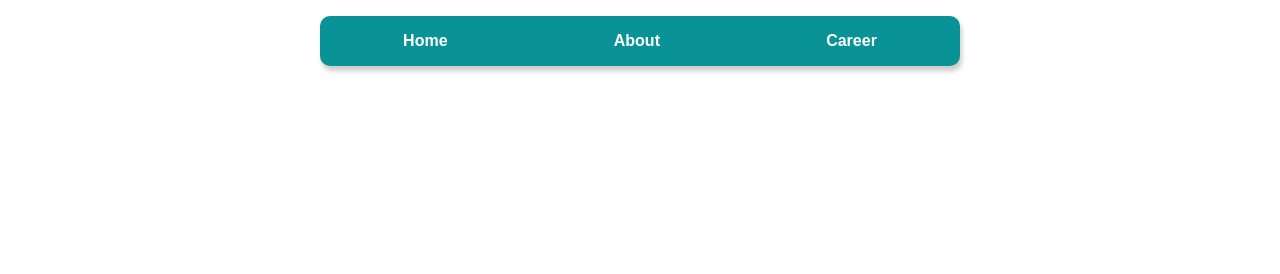
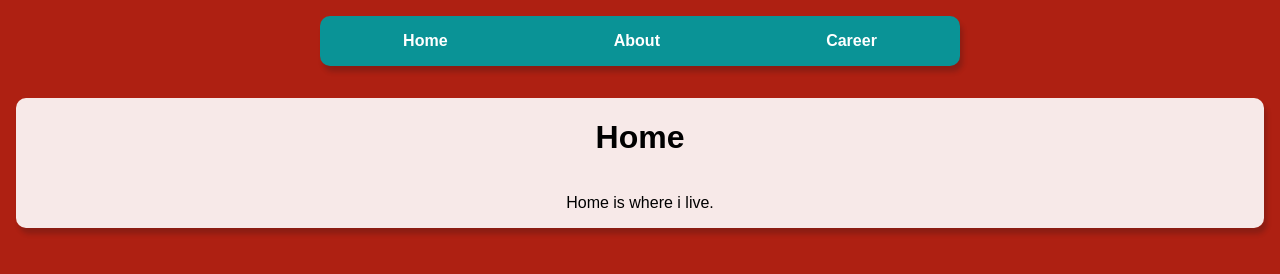
Before and after one commit to MikeElnathan/TOD-Restaurant-Page, a website built with webpack: page src/template.html in a window 1280 px wide. Both pictures are taken after a click on the link "Home". Built offline with nearby package versions, Linux system fonts and the light colour scheme.

Commit message:
create skeleton for home page, about page, and career page.

```diff
--- /dev/null
+++ b/src/classes.js
@@ -0,0 +1,69 @@
+class elementCreator{
+    constructor(tag, id, classname, display){
+        this.tag = tag;
+        this.id = id;
+        this.classname = classname;
+        this.display = this.display;
+
+        const temp = document.createElement(tag);
+        temp.id = id;
+        temp.className = classname;
+        temp.style.display = display;
+        this.element = temp;
+    }
+    getElement(){
+        return this.element;
+    }
+}
+// ------------------------------------------
+export function homePage(){
+
+    const temp1 = new elementCreator("div", "Home", "", "grid");
+    const temp2 = new elementCreator("h1", "homeTitle", "", "grid");
+    const temp3 = new elementCreator("p", "", "description", "");
+
+    const home = temp1.getElement();
+    const homeTitle = temp2.getElement();
+    const description = temp3.getElement();
+
+    description.innerText = "Home is where i live.";
+    homeTitle.innerText = "Home";
+    home.appendChild(homeTitle);
+    home.appendChild(description);
+
+    return home;
+}
+export function aboutPage(){
+
+    const temp1 = new elementCreator("div", "About", "", "grid");
+    const temp2 = new elementCreator("h1", "aboutTitle", "", "grid");
+    const temp3 = new elementCreator("p", "", "description", "");
+
+    const about = temp1.getElement();
+    const aboutTitle = temp2.getElement();
+    const description = temp3.getElement();
+
+    description.innerText = "Where we live, what we sell, and our contact number";
+    aboutTitle.innerText = "About";
+    about.appendChild(aboutTitle);
+    about.appendChild(description);
+
+    return about;
+}
+export function careerPage(){
+
+    const temp1 = new elementCreator("div", "Career", "", "grid");
+    const temp2 = new elementCreator("h1", "careerTitle", "", "grid");
+    const temp3 = new elementCreator("p", "", "description", "");
+
+    const career = temp1.getElement();
+    const careerTitle = temp2.getElement();
+    const description = temp3.getElement();
+
+    description.innerText = "A list of career";
+    careerTitle.innerText = "Career";
+    career.appendChild(careerTitle);
+    career.appendChild(description);
+
+    return career;
+}
--- a/src/index.js
+++ b/src/index.js
@@ -1 +1,43 @@
 import "./style.css";
+import { aboutPage, careerPage, homePage } from "./classes";
+
+const content = document.getElementById("content");
+
+const link = document.getElementsByClassName("headerLink");
+const Homepage = homePage();
+const Aboutpage = aboutPage();
+const Careerpage = careerPage();
+
+if(link.length > 0){
+    Array.from(link).forEach(link => {
+        link.addEventListener("click", () => {
+            const nav = link.innerText;
+            navCase(nav);
+        })
+    })
+}
+// ---------------------------------------------------------------
+function navCase(nav){
+    switch(nav){
+        case "Home":
+            console.log("Home page");
+            Removechild();
+            content.appendChild(Homepage);
+            break;
+        case "About":
+            console.log("About us page");
+            Removechild();
+            content.appendChild(Aboutpage);
+            break;
+        case "Career":
+            console.log("Career page");
+            Removechild();
+            content.appendChild(Careerpage);
+            break;
+    }
+}
+function Removechild(){
+    if(content.firstChild){
+        content.removeChild(content.firstChild)
+    }
+}
--- a/src/style.css
+++ b/src/style.css
@@ -2,6 +2,7 @@ body{
     margin: 0;
     padding: 0;
     font-family: sans-serif, 'Times `New Roman', Times, serif;
+    background-color: #AE2012;
 }
 ul{
     padding: 0;
@@ -35,9 +36,22 @@ nav{
     background-color: #0A9396;
     margin-top: 1rem;
     border-radius: 10px;
-    box-shadow: 2px 5px 5px rgba(0, 0, 0, 0.2);
+    box-shadow: 3px 6px 5px rgba(0, 18, 25, 0.2);
 }
 header > nav > ul{
     display: flex;
     justify-content: space-around;
 }
+#Home, #Career, #About{
+    background-color: rgba(255, 255, 255, 0.9);
+    margin: 2rem 1rem 2rem 1rem;
+    border-radius: 10px;
+    box-shadow: 3px 6px 5px rgba(0, 18, 25, 0.2);
+}
+h1{
+    font-weight: 800;
+    text-align: center;
+}
+.description{
+    text-align: center;
+}
--- a/src/template.html
+++ b/src/template.html
@@ -9,11 +9,14 @@
     <header>
         <nav>
             <ul>
-                <li class="headerList"><a href="#">Home</a></li >
-                <li class="headerList"><a href="#">About</a></li >
-                <li class="headerList"><a href="#">Career</a></li >
+                <li class="headerList"><a class="headerLink" href="#">Home</a></li >
+                <li class="headerList"><a class="headerLink" href="#">About</a></li >
+                <li class="headerList"><a class="headerLink" href="#">Career</a></li >
             </ul>
         </nav>
     </header>
+    <div id="content">
+
+    </div>
 </body>
 </html>
```
